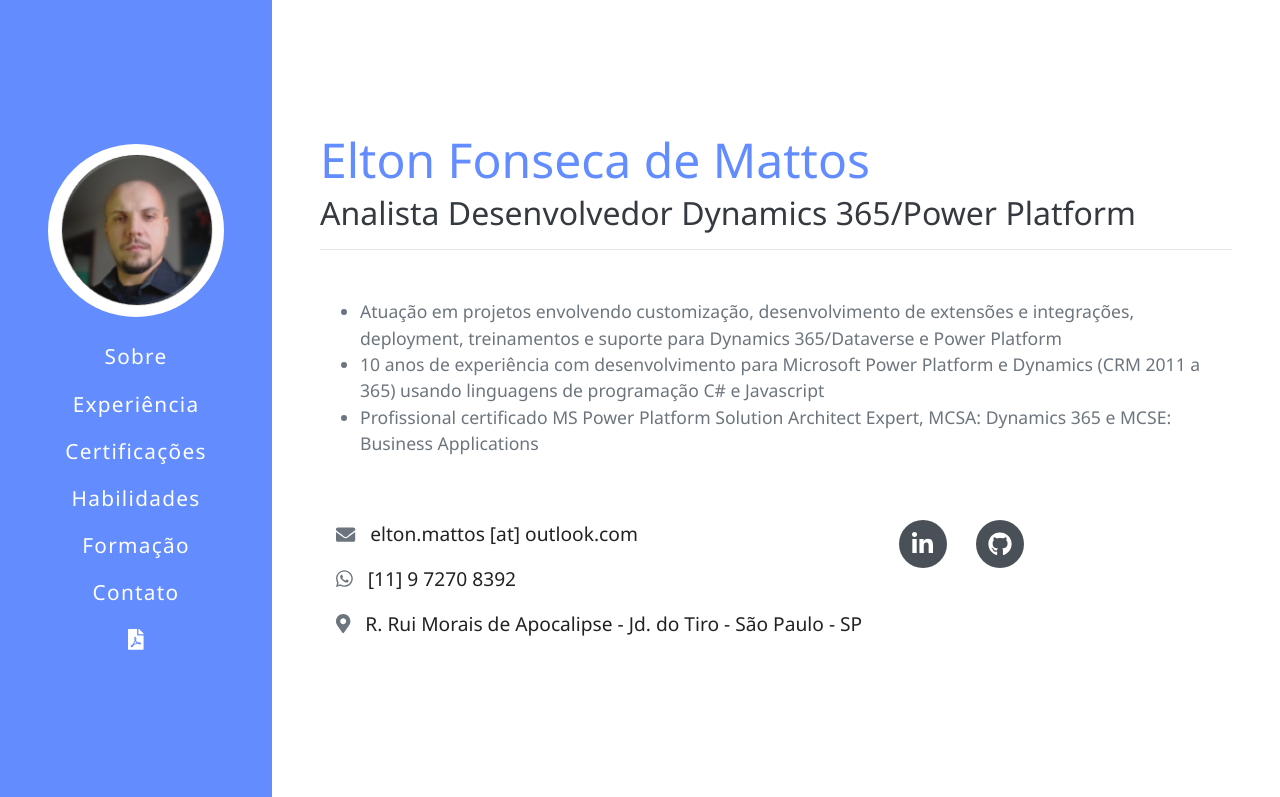
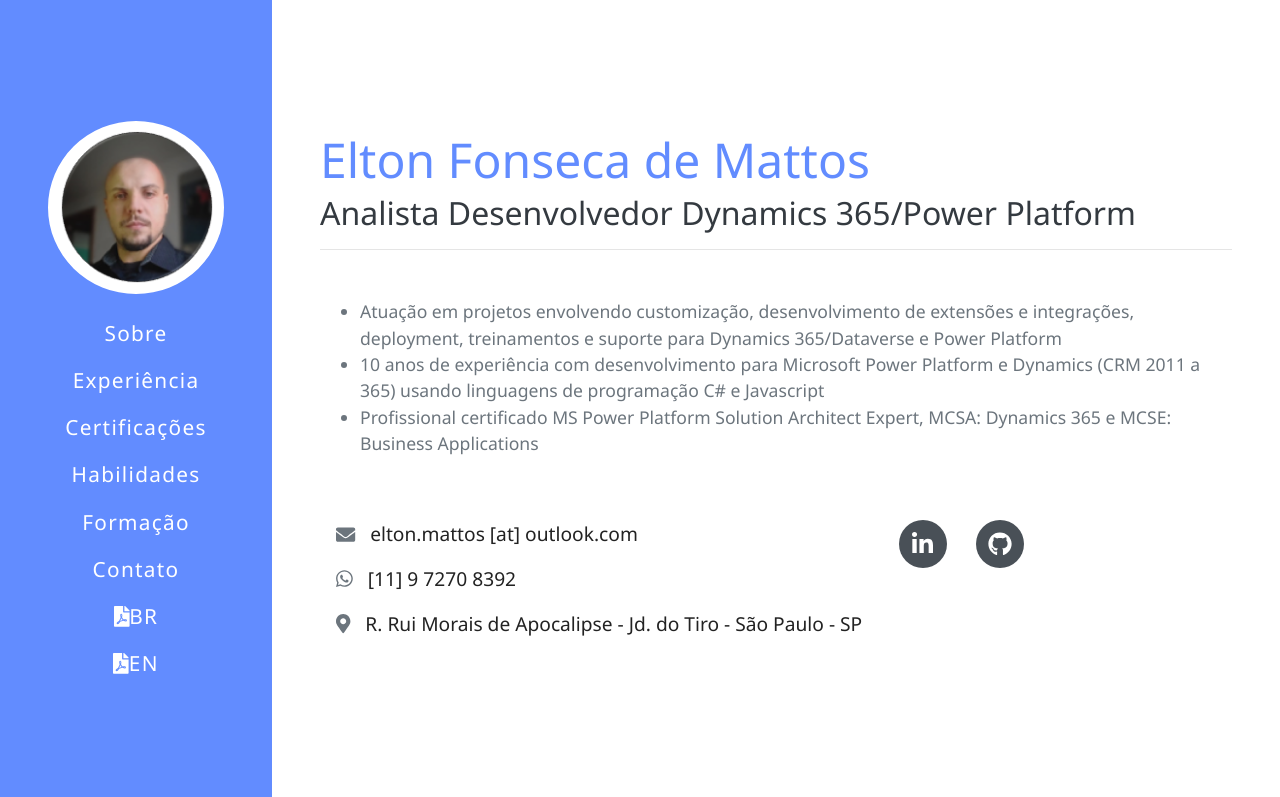
Before and after one commit to eltonmattos/eltonmattos.github.io, a plain HTML site: page index.html in a window 1280 px wide. Shown: the top 797 px of the page. Drawn offline with nearby package versions, Linux system fonts and the light colour scheme; a web font is replaced by a local one.

Commit message:
Update index.html

```diff
--- a/index.html
+++ b/index.html
@@ -32,8 +32,8 @@
                 <li class="nav-item"><a class="nav-link js-scroll-trigger" href="#habilidades">Habilidades</a></li>
                 <li class="nav-item"><a class="nav-link js-scroll-trigger" href="#formacao">Formação</a></li>
                 <li class="nav-item"><a class="nav-link js-scroll-trigger" href="#sobre">Contato</a></li>
-                <li class="nav-item"><a class="nav-link js-scroll-trigger" href="Elton Fonseca de Mattos.pdf" target="_blank"><i class="fas fa-file-pdf"></i></a></li>
-
+                <li class="nav-item"><a class="nav-link js-scroll-trigger" href="curriculum_pt-br.pdf" target="_blank"><i class="fas fa-file-pdf"></i>BR</a>
+                <a class="nav-link js-scroll-trigger" href="curriculum_en.pdf" target="_blank"><i class="fas fa-file-pdf"></i>EN</a></li>
             </ul>
 
         </div>
@@ -451,7 +451,7 @@
                         <h3 class="mb-0">Pós-graduação Lato Sensu - Especialização, Arquitetura de Sistemas .NET com Azure</h3>
                         <div class="subheading mb-3"><a href="https://www.fiap.com.br/">FIAP</a></div>
                     </div>
-                    <div class="flex-shrink-0"><span class="text-primary">Mar 2024 – Fev 2025</span></div>
+                    <div class="flex-shrink-0"><span class="text-primary">Mar 2024 – Mar 2025</span></div>
                 </div>
 
                 <div class="d-flex flex-column flex-md-row justify-content-between mb-5">
```
